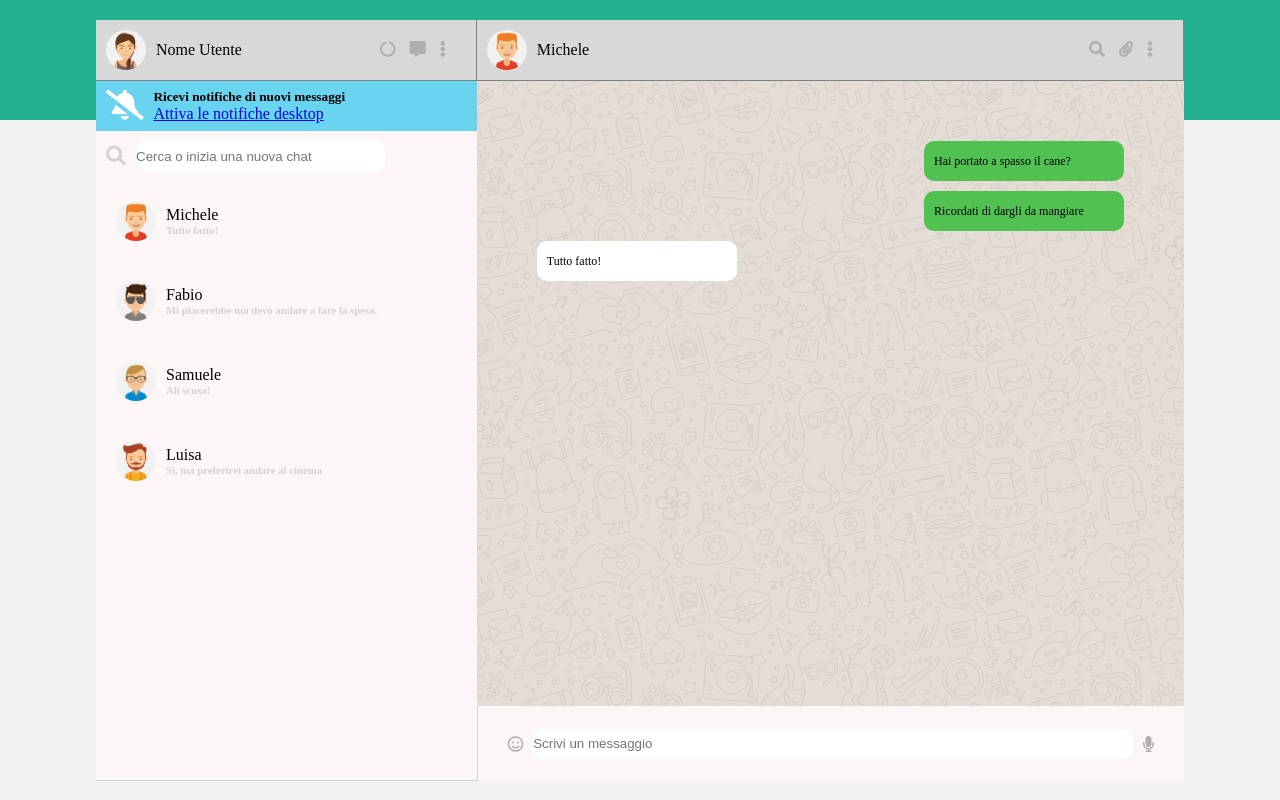
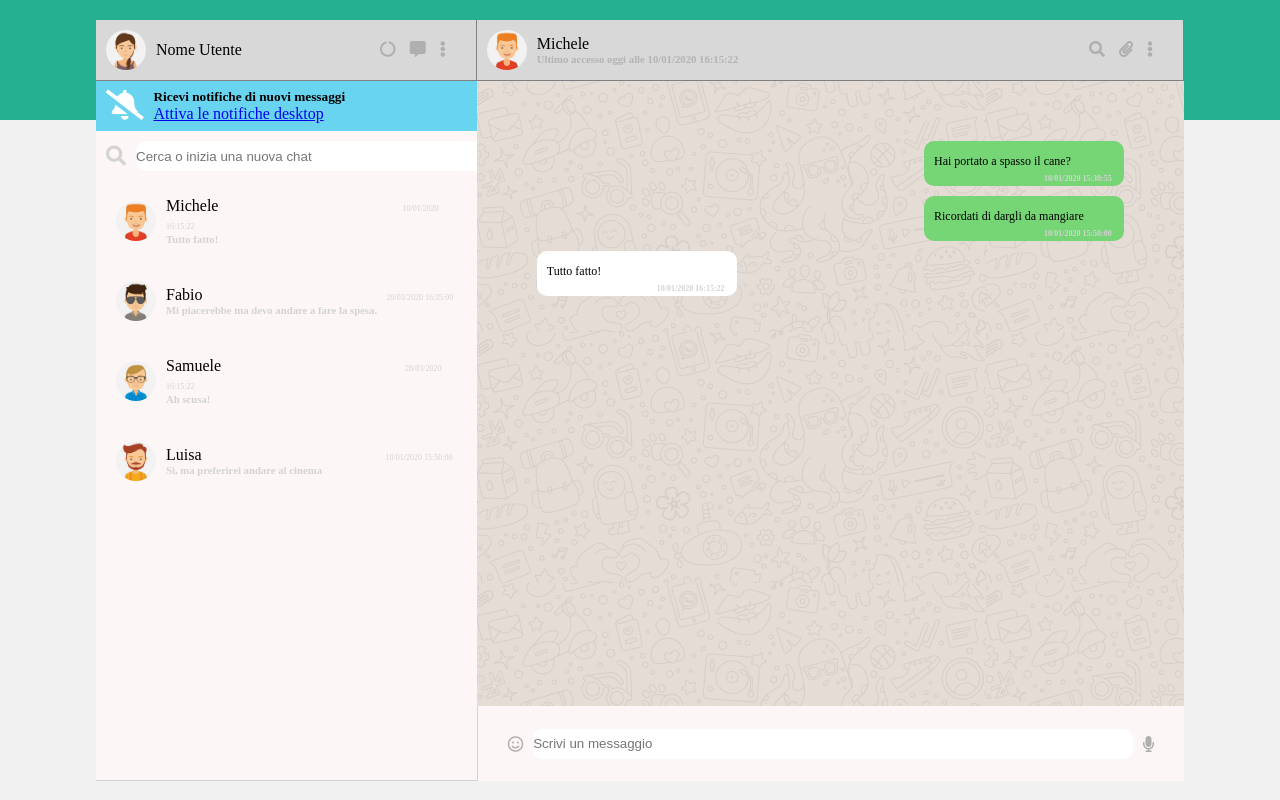
Before and after one commit to Sabelius/vue-boolzapp, a plain HTML site: page index.html in a window 1280 px wide. Drawn offline with nearby package versions, Linux system fonts and the light colour scheme.

Commit message:
aggiornamento 6.0

```diff
--- a/css/style.css
+++ b/css/style.css
@@ -10,15 +10,12 @@
     width: 100%;
     height: 100vh;
     background: linear-gradient(180deg, rgb(35, 177, 146) 0%, rgb(35, 177, 146) 15%, rgb(241, 241, 241) 15%, rgb(241, 241, 241) 100%);
-    background-repeat: no-repeat;
 }
-
 .all-container{
     display: flex;
     width: 85%;
     height: 95%;
 }
-
 .left-side{
     width:35%;
     height: 100%;
@@ -77,7 +74,7 @@
     padding-left: 10px;
 }
 .bar input{
-    width: 250px;
+    width: 350px;
     border-radius: 10px;
     border:none;
     height: 30px;
@@ -95,13 +92,19 @@
     height: 80px;
     padding: 10px 10px 10px 20px;
 }
-.right-side {
+.right-side{
     width: 65%;
     height: 100%;
 }
+.last-access-date{
+    color: rgb(179, 179, 179);
+}
 .last-message{
-    position: relative;
-    padding: 0 30px 0 0;
+    color: lightgray;
+}
+.last-date-message{
+    font-size: 8px;
+    padding-left: 180px;
     color: lightgray;
 }
 .text-area-container{
@@ -113,22 +116,26 @@
     overflow-y: scroll;
 }
 .message-chat{
-    position: relative;
     width: 200px;
-    height: 40px;
+    height: 45px;
     padding: 10px 10px 20px 10px;
     margin-bottom: 10px;
     border-radius: 10px;
 }
 .message-green {
     align-self: flex-end;
-    background-color: rgb(81, 194, 81);
+    background-color: rgb(118, 214, 118);
 }
 .message-white{
     background-color: white;
 }
 .text-content{
     font-size: 12px;
+}
+.date-content{
+    font-size: 8px;
+    padding: 5px 0 0 110px;
+    color: lightgray;
 }
 .texting-area{
     display: flex;
--- a/index.html
+++ b/index.html
@@ -47,7 +47,9 @@
                     <div class="contact" v-for="(contact, index) in contacts"
                         :class="{'active' : index == selectAvatar}">
                         <img :src="filteredImage(contact)" class="user-image">
-                        <span class=" user-name pl-2">{{ contact.name}} <h6 class="last-message">{{ contact.messages.slice(-1)[0].text }}</h6></span>
+                        <span class=" user-name pl-2">{{ contact.name }}
+                        <span class="last-date-message">{{ contact.messages.slice(-1)[0].date }}</span>
+                        <h6 class="last-message">{{ contact.messages.slice(-1)[0].text }}</h6></span>
                     </div>
 
                 </div>
@@ -57,7 +59,8 @@
                 <div class="user-container">
                     <div class="user-stuff">
                         <img src="img/avatar_1.jpg" class="user-image">
-                        <span class="user-name">Michele</span>
+                        <span class="user-name">Michele
+                        <h6 class="last-access-date">Ultimo accesso oggi alle {{ contacts[0].messages[2].date }}</h6></span>
                     </div>
                     <div class="user-icons">
                         <i class="fas fa-search"></i>
@@ -69,6 +72,7 @@
                     <div class="message-chat" v-for="(message, index) in contacts[textingContact].messages"
                     :class="(contacts[textingContact].messages[index].status == 'sent') ? 'message-green' : 'message-white'">
                      <span class="text-content">{{ contacts[textingContact].messages[index].text }}</span>
+                     <h6 class="date-content">{{ contacts[textingContact].messages[index].date }}</h6>
                     </div>
                 </div>
                 <div class="texting-area">
```
